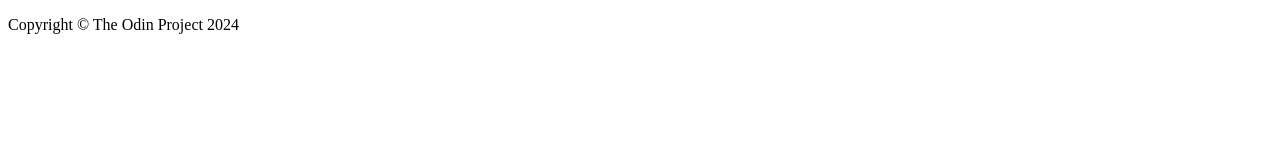
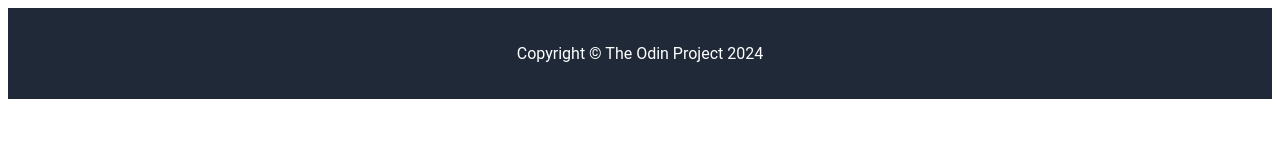
Before and after one commit to hhinkel/QPEE_Website, a plain HTML site: page index.html in a window 1280 px wide. Drawn offline with Linux system fonts and the light colour scheme.

Commit message:
Adding Footer style

```diff
--- a/index.html
+++ b/index.html
@@ -3,9 +3,14 @@
 <head>
     <meta charset="UTF-8">
     <meta name="viewport" content="width=device-width, initial-scale=1.0">
+    <link rel="stylesheet" href="style.css">
     <title>Document</title>
 </head>
 <body>
+    <div class="header">
+        <div class="header_bar"></div>
+        <div class="header_content"></div>
+    </div>
     <div class="footer">
         <p>Copyright &#169 The Odin Project 2024</p>
     </div>
--- /dev/null
+++ b/style.css
@@ -0,0 +1,10 @@
+* {
+    font-family: Roboto, sans-serif;
+}
+
+.footer {
+    color: white;
+    background-color: #1F2937;
+    padding: 20px;
+    text-align: center;
+}
```
